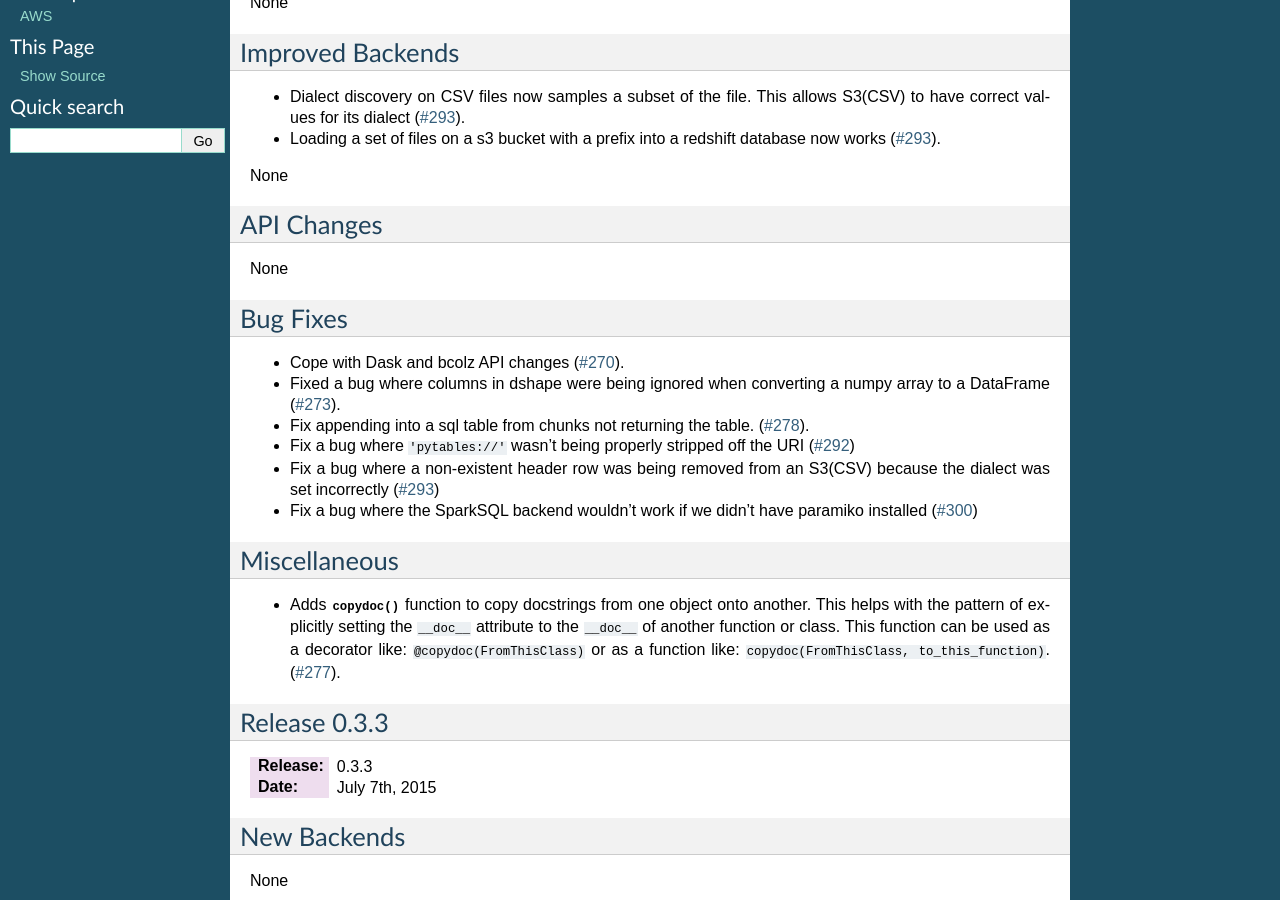
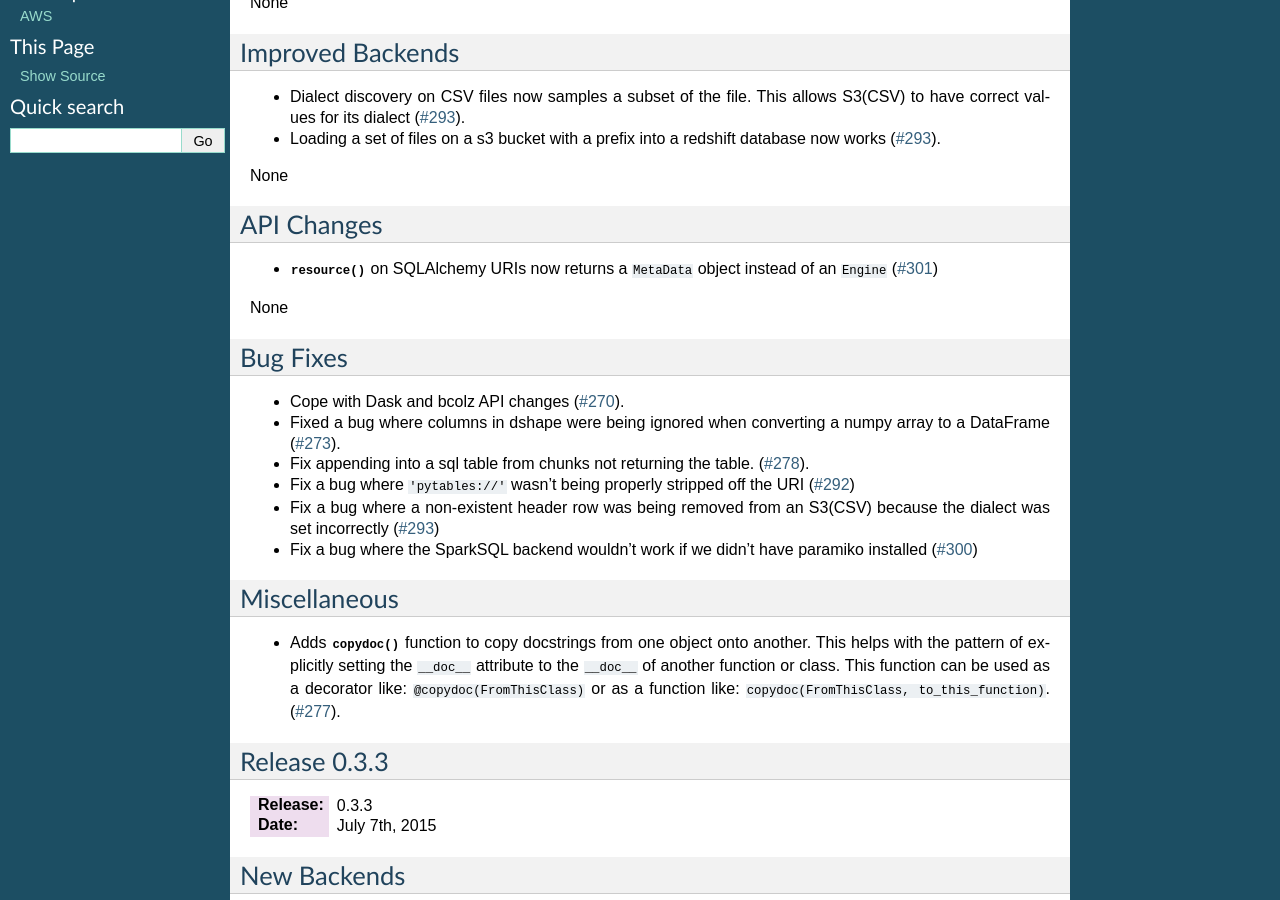
Before and after one commit to blaze/odo, a Sphinx documentation site: the page built from docs/source/releases.rst, in a window 1280 px wide and 900 px high, scrolled down 364 px. Built offline with Sphinx 7.4.7, drawn with Linux system fonts in a browser that asks for light colours.

Commit message:
whatsnew

```diff
--- a/docs/source/whatsnew/0.3.4.txt
+++ b/docs/source/whatsnew/0.3.4.txt
@@ -27,6 +27,9 @@ None
 API Changes
 -----------
 
+* :func:`~odo.resource.resource` on SQLAlchemy URIs now returns a
+  ``MetaData`` object instead of an ``Engine`` (:issue:`301`)
+
 None
 
 Bug Fixes
```
